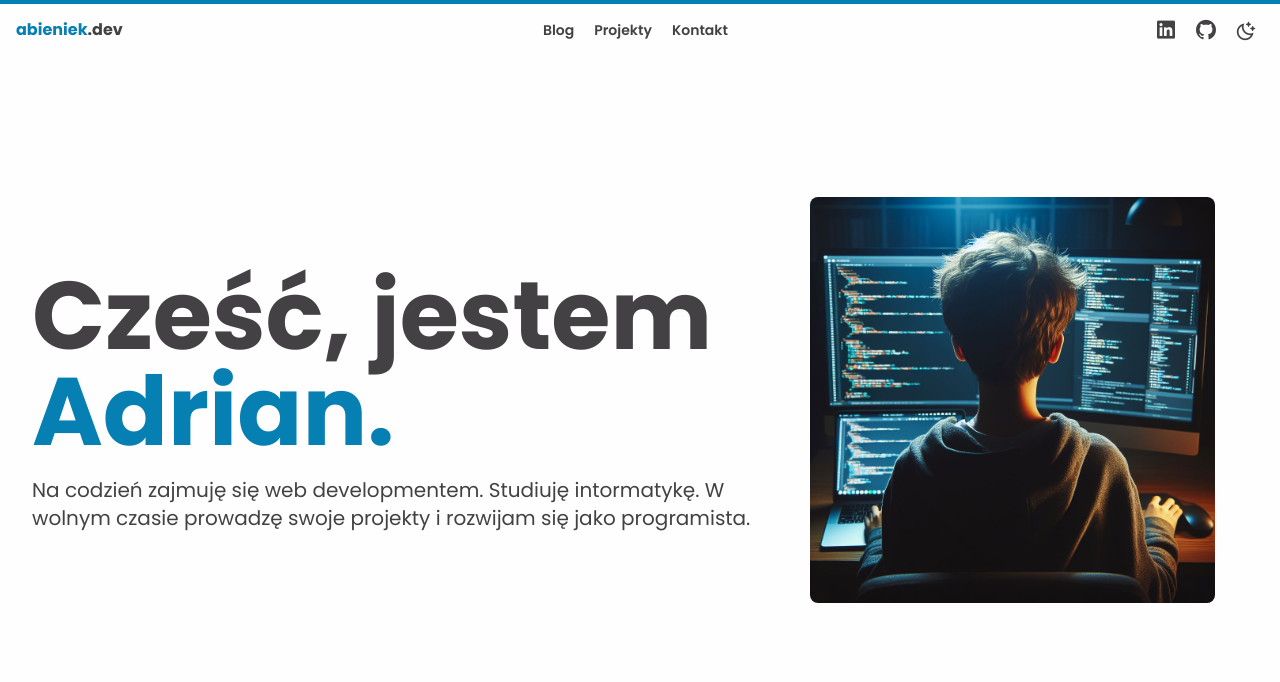
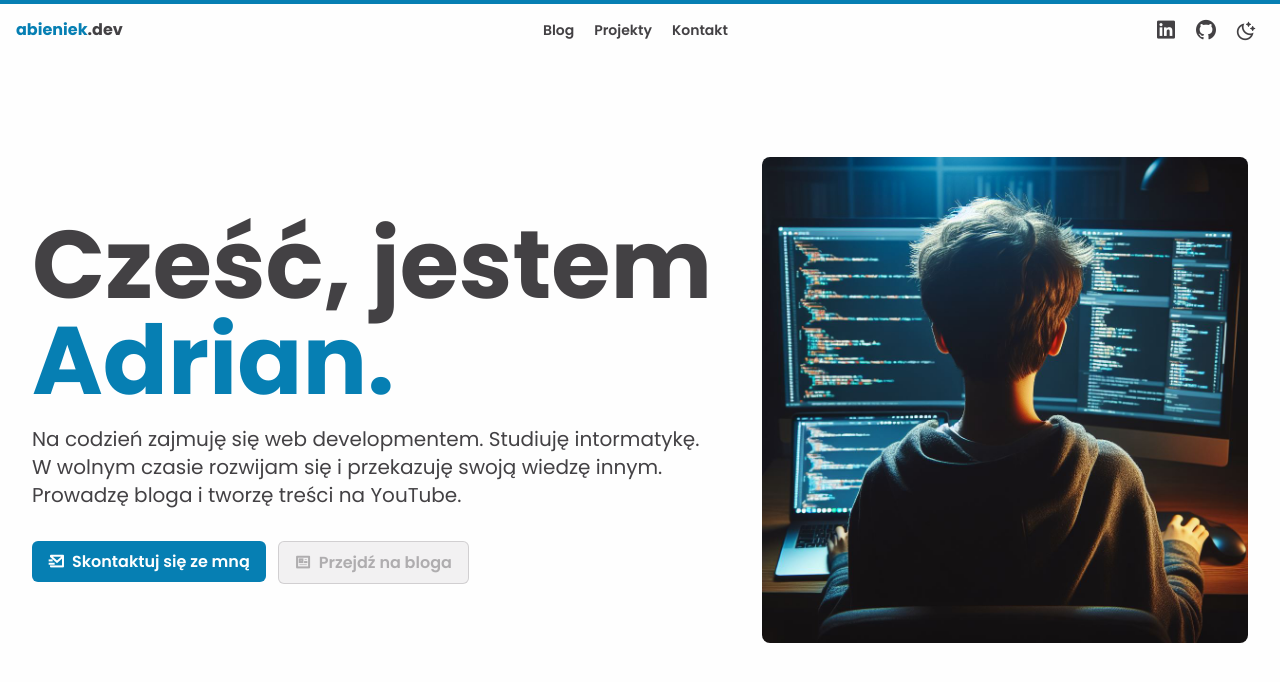
Before and after one commit to abieniek03/abieniek.dev, a Next.js app: page / in a window 1280 px wide. Shown: the top 682 px of the page. Built offline with nearby package versions, Linux system fonts and the light colour scheme.

Commit message:
HeroSection - done

```diff
--- a/components/main-page/sections/Hero.tsx
+++ b/components/main-page/sections/Hero.tsx
@@ -1,24 +1,42 @@
 import { type ReactElement } from "react";
 import Image from "next/image";
+import Link from "next/link";
+
+import Button from "@/components/Button";
 
 export default function HeroSection(): ReactElement {
   return (
-    <section className="flex h-screen flex-col items-center justify-center gap-10 lg:flex-row lg:justify-between lg:gap-4">
-      <div className="lg:w-[60%]">
-        <h1 className="mb-4 text-4xl font-bold sm:text-6xl md:text-7xl xl:text-8xl">
+    <section className="mt-16 flex flex-col items-center justify-center gap-10 lg:mt-0 lg:h-screen lg:flex-row lg:justify-between">
+      <div className="lg:w-[60%] lg:max-w-[700px]">
+        <h1 className="mb-2 text-4xl font-bold sm:text-6xl md:mb-4 md:text-7xl xl:text-8xl">
           Cześć, jestem <br /> <span className="text-primary">Adrian.</span>
         </h1>
-        <p className="md:text-lg lg:text-xl">
-          Na codzień zajmuję się web developmentem. Studiuję intormatykę. W
-          wolnym czasie prowadzę swoje projekty i rozwijam się jako programista.
+        <p className="mb-4 md:text-lg lg:mb-8 lg:text-xl">
+          Na codzień zajmuję się web developmentem. Studiuję intormatykę.
+          W&nbsp;wolnym czasie rozwijam się i przekazuję swoją wiedzę innym.
+          Prowadzę bloga i tworzę treści na YouTube.
         </p>
+        <div className="flex flex-col gap-3 md:flex-row">
+          <a href="#kontakt">
+            <Button type="primary">
+              <i className="ri-mail-send-line mr-2" />
+              Skontaktuj się ze mną
+            </Button>
+          </a>
+          <Link href="/blog">
+            <Button type="secondary">
+              <i className="ri-news-line mr-2" />
+              Przejdź na bloga
+            </Button>
+          </Link>
+        </div>
       </div>
       <Image
         src="/hero-image.jpg"
         alt=""
         width={540}
         height={540}
-        className="mx-auto w-full max-w-md  rounded-lg lg:w-1/3"
+        className="w-full rounded-lg lg:max-w-[40%]"
       />
     </section>
   );
```
